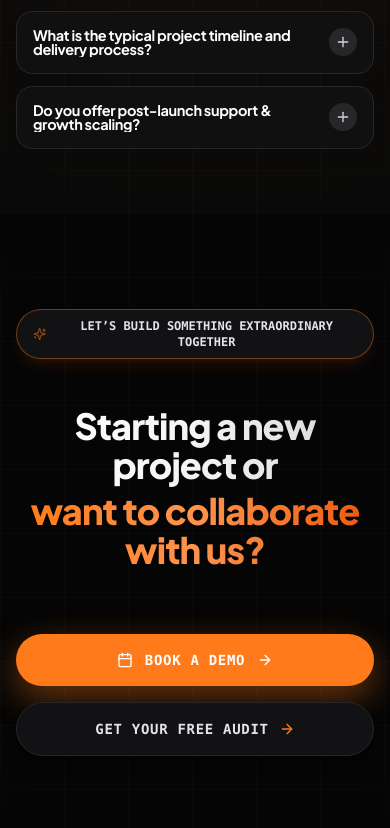
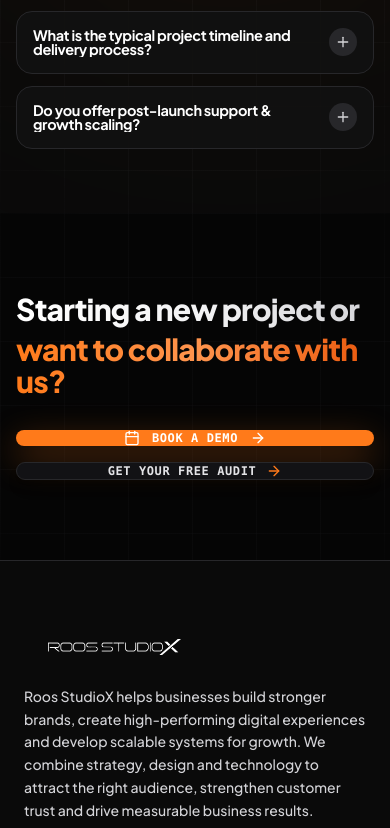
Before and after one commit to itsroosguy/roosx, a React (Vite) app: page / in a window 390 px wide. Shown: the part 6716-7544 px from the top of the page. Built offline with nearby package versions, Linux system fonts and the light colour scheme.

Commit message:
Update PreFooterCTA.tsx: remove top badge, left-align 2-line title on left column, and stack buttons on right column

```diff
--- a/src/components/PreFooterCTA.tsx
+++ b/src/components/PreFooterCTA.tsx
@@ -1,6 +1,6 @@
 import React from 'react';
 import { motion } from 'framer-motion';
-import { Calendar, ArrowRight, Sparkles } from 'lucide-react';
+import { Calendar, ArrowRight } from 'lucide-react';
 
 interface PreFooterCTAProps {
   onOpenInquiry: () => void;
@@ -13,7 +13,7 @@ export const PreFooterCTA: React.FC<PreFooterCTAProps> = ({
 }) => {
   return (
     <section
-      className={`relative py-24 sm:py-32 transition-colors duration-500 overflow-hidden text-center ${
+      className={`relative py-20 sm:py-28 transition-colors duration-500 overflow-hidden ${
         isDarkMode ? 'bg-[#050505] text-white' : 'bg-[#FAF9F6] text-[#111111]'
       }`}
     >
@@ -27,31 +27,22 @@ export const PreFooterCTA: React.FC<PreFooterCTAProps> = ({
       />
 
       {/* Radiant Backdrop Radial Spotlight */}
-      <div className="absolute top-1/2 left-1/2 -translate-x-1/2 -translate-y-1/2 w-[1100px] h-[550px] bg-radial from-[#FF7A1A]/18 via-[#FF7A1A]/4 to-transparent blur-[160px] pointer-events-none opacity-80" />
+      <div className="absolute top-1/2 left-1/3 -translate-x-1/2 -translate-y-1/2 w-[1100px] h-[550px] bg-radial from-[#FF7A1A]/18 via-[#FF7A1A]/4 to-transparent blur-[160px] pointer-events-none opacity-80" />
 
-      <div className="max-w-7xl mx-auto px-4 sm:px-6 lg:px-8 relative z-10 space-y-12">
+      <div className="max-w-7xl mx-auto px-4 sm:px-6 lg:px-8 relative z-10">
 
-        {/* TOP CAPSULE BADGE */}
+        {/* SIDE-BY-SIDE LAYOUT: LEFT-ALIGNED 2-LINE TITLE (LEFT 7 COLS) | RIGHT CTA BUTTONS (RIGHT 5 COLS) */}
+        <div className="grid grid-cols-1 lg:grid-cols-12 gap-8 items-center">
+
+          {/* LEFT 7 COLS: LEFT-ALIGNED MASSIVE 2-LINE HEADLINE */}
           <motion.div
-          initial={{ opacity: 0, y: 20 }}
-          whileInView={{ opacity: 1, y: 0 }}
-          viewport={{ once: true }}
-          transition={{ duration: 0.5 }}
-          className="inline-flex items-center gap-2.5 px-4 py-2 rounded-full bg-[#121215] border border-[#FF7A1A]/40 text-xs font-mono font-bold text-zinc-200 shadow-lg shadow-[#FF7A1A]/10"
-        >
-          <Sparkles className="w-3.5 h-3.5 text-[#FF7A1A] animate-pulse" />
-          <span>LET’S BUILD SOMETHING EXTRAORDINARY TOGETHER</span>
-        </motion.div>
-
-        {/* MASSIVE OPEN HEADLINE (NO ENCLOSED BOX) */}
-        <motion.div
-          initial={{ opacity: 0, y: 30 }}
-          whileInView={{ opacity: 1, y: 0 }}
+            initial={{ opacity: 0, x: -30 }}
+            whileInView={{ opacity: 1, x: 0 }}
             viewport={{ once: true }}
             transition={{ duration: 0.7, ease: [0.22, 1, 0.36, 1] }}
-          className="max-w-5xl mx-auto text-center"
+            className="lg:col-span-8 text-left space-y-2"
           >
-          <h2 className="font-display text-4xl sm:text-6xl md:text-7xl lg:text-8xl font-black tracking-tight leading-[1.08]">
+            <h2 className="font-display text-3xl sm:text-5xl md:text-6xl lg:text-7xl font-black tracking-tight leading-[1.08]">
               <span
                 className={
                   isDarkMode
@@ -61,24 +52,24 @@ export const PreFooterCTA: React.FC<PreFooterCTAProps> = ({
               >
                 Starting a new project or
               </span>
-            <span className="bg-gradient-to-r from-[#FF7A1A] via-[#FF944D] to-[#EA580C] bg-clip-text text-transparent inline-block pt-1">
+              <span className="bg-gradient-to-r from-[#FF7A1A] via-[#FF944D] to-[#EA580C] bg-clip-text text-transparent block pt-1">
                 want to collaborate with us?
               </span>
             </h2>
           </motion.div>
 
-        {/* ELEGANT BUTTON CTAS AT THE END ("box at end") */}
+          {/* RIGHT 4 COLS: BUTTONS & CTA BOX ON RIGHT */}
           <motion.div
-          initial={{ opacity: 0, y: 25 }}
-          whileInView={{ opacity: 1, y: 0 }}
+            initial={{ opacity: 0, x: 30 }}
+            whileInView={{ opacity: 1, x: 0 }}
             viewport={{ once: true }}
             transition={{ duration: 0.7, delay: 0.2 }}
-          className="pt-4 flex flex-col sm:flex-row items-center justify-center gap-4 sm:gap-6"
+            className="lg:col-span-4 flex flex-col sm:flex-row lg:flex-col items-stretch lg:items-end justify-center gap-4"
           >
             {/* PRIMARY BOOK DEMO BUTTON */}
             <button
               onClick={onOpenInquiry}
-            className="w-full sm:w-auto px-9 py-4 rounded-full bg-[#FF7A1A] text-white font-mono font-extrabold text-sm uppercase tracking-wider hover:bg-[#FF8833] transition-all shadow-[0_12px_35px_rgba(255,122,26,0.4)] cursor-pointer flex items-center justify-center gap-3 group"
+              className="w-full sm:w-auto lg:w-full px-8 py-4.5 rounded-2xl bg-[#FF7A1A] text-white font-mono font-extrabold text-xs sm:text-sm uppercase tracking-wider hover:bg-[#FF8833] transition-all shadow-[0_12px_35px_rgba(255,122,26,0.4)] cursor-pointer flex items-center justify-center gap-3 group"
             >
               <Calendar className="w-4 h-4 text-white shrink-0" />
               <span>Book A Demo</span>
@@ -88,7 +79,7 @@ export const PreFooterCTA: React.FC<PreFooterCTAProps> = ({
             {/* SECONDARY FREE AUDIT BUTTON */}
             <button
               onClick={onOpenInquiry}
-            className={`w-full sm:w-auto px-8 py-4 rounded-full font-mono font-bold text-sm uppercase tracking-wider transition-all border flex items-center justify-center gap-2.5 cursor-pointer ${
+              className={`w-full sm:w-auto lg:w-full px-8 py-4.5 rounded-2xl font-mono font-bold text-xs sm:text-sm uppercase tracking-wider transition-all border flex items-center justify-center gap-2.5 cursor-pointer ${
                 isDarkMode
                   ? 'bg-[#121215] text-zinc-200 border-zinc-800 hover:border-[#FF7A1A] hover:text-white shadow-lg'
                   : 'bg-white text-[#111111] border-zinc-300 hover:border-[#FF7A1A] hover:bg-zinc-50 shadow-sm'
@@ -100,6 +91,8 @@ export const PreFooterCTA: React.FC<PreFooterCTAProps> = ({
           </motion.div>
 
         </div>
+
+      </div>
     </section>
   );
 };
```
Lines whose indentation alone changed are shown as unchanged.
